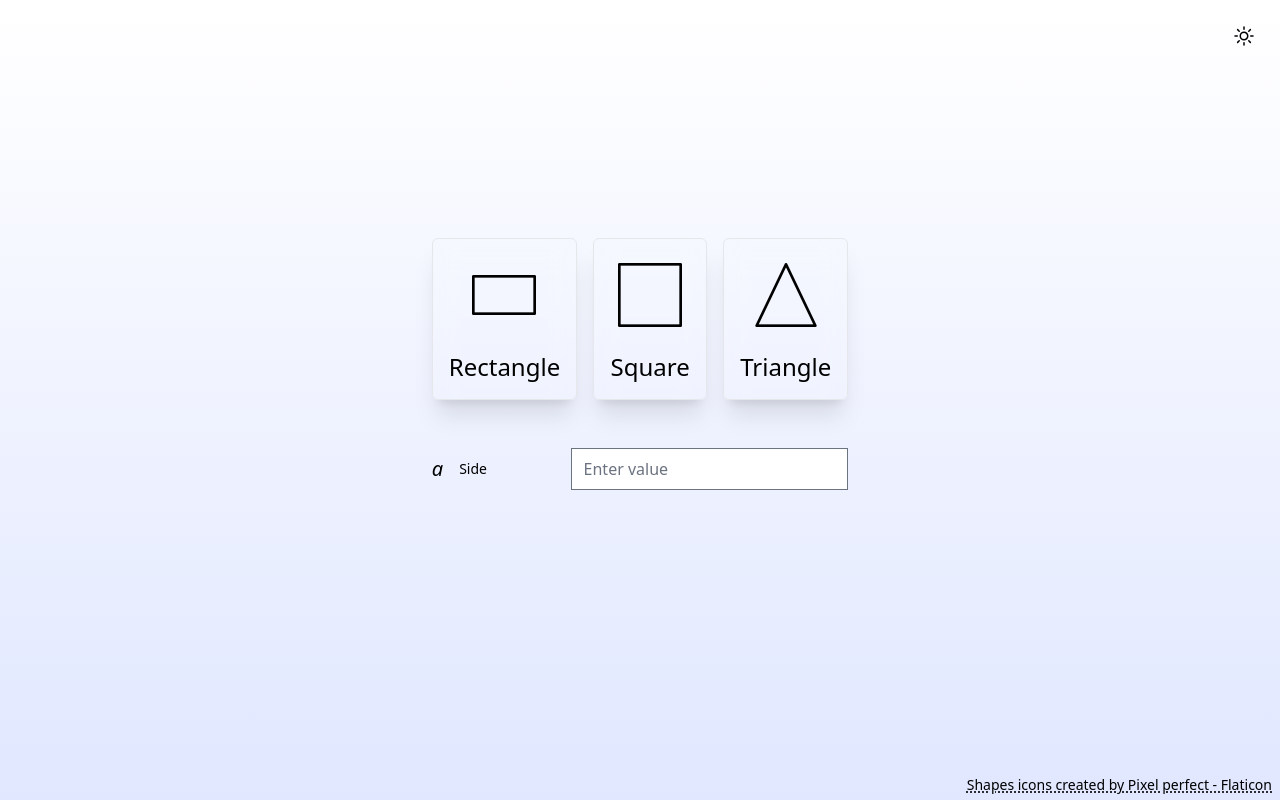
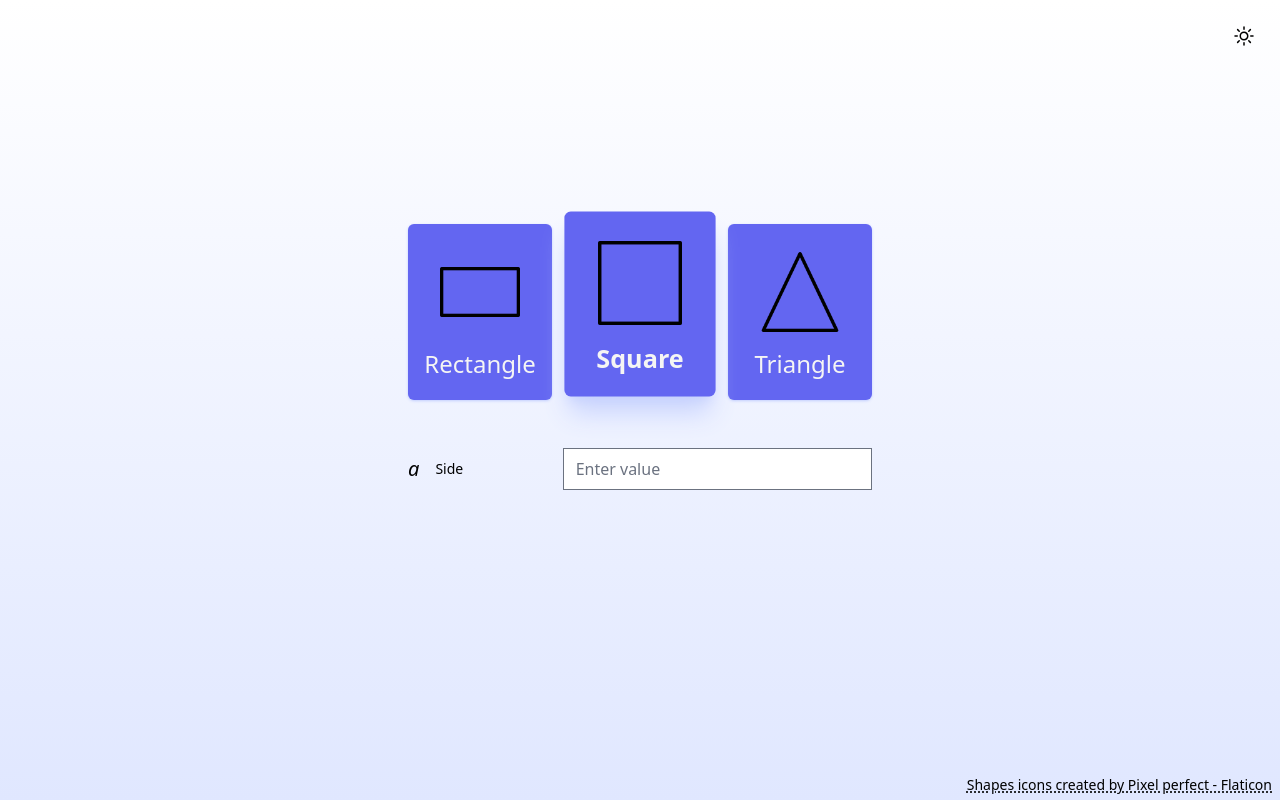
Before and after one commit to comskie/area-and-perimeter, a Vue app: page / in a window 1280 px wide. Built offline with nearby package versions, Linux system fonts and the light colour scheme.

Commit message:
Update ShapeCard.vue

```diff
--- a/src/components/ShapeCard.vue
+++ b/src/components/ShapeCard.vue
@@ -1,49 +1,37 @@
 <script lang="ts" setup>
-import { computed, ref } from "vue";
 import type { PropType } from "vue";
-import { useMouseInElement } from "@vueuse/core";
 
 const props = defineProps({
   shape: {
     type: String as PropType<"square" | "rectangle" | "triangle">,
     required: true,
   },
+  isActive: {
+    type: Boolean,
+    default: false,
+  },
 });
 
 const imagePath = new URL(`../assets/icons/${props.shape}.png`, import.meta.url)
   .href;
-
-const target = ref(null);
-const { elementX, elementY, isOutside, elementHeight, elementWidth } =
-  useMouseInElement(target);
-
-const cardTransform = computed(() => {
-  const MAX_ROTATION = 12;
-  const rX = (
-    MAX_ROTATION / 2 -
-    (elementY.value / elementHeight.value) * MAX_ROTATION
-  ).toFixed(2); // handles x-axis
-  const rY = (
-    (elementX.value / elementWidth.value) * MAX_ROTATION -
-    MAX_ROTATION / 2
-  ).toFixed(2); // handles y-axis
-  return isOutside.value
-    ? ""
-    : `perspective(${elementWidth.value}px) rotateX(${rX}deg) rotateY(${rY}deg)`;
-});
 </script>
 
 <template>
-  <div
+  <button
     ref="target"
-    :style="{
-      transform: cardTransform,
-    }"
-    class="flex select-none flex-col items-center justify-center space-y-4 rounded-md border p-4 shadow-xl backdrop-blur-md transition-all duration-200 ease-out dark:border-indigo-600"
+    :class="[
+      'flex h-36 w-28 cursor-pointer select-none flex-col items-center justify-center space-y-4 rounded-md border-indigo-600 bg-indigo-500 p-4  shadow-indigo-200 transition-all duration-200  ease-out dark:bg-indigo-600 dark:shadow-indigo-600/30 sm:h-44 sm:w-36 ',
+      isActive
+        ? '-translate-y-2 scale-105 font-bold shadow-xl'
+        : 'shadow hover:-translate-y-1 hover:shadow-lg',
+    ]"
   >
-    <img class="p-2" :src="imagePath" :alt="shape" height="80" width="80" />
+    <img class="mt-2" :src="imagePath" :alt="shape" height="80" width="80" />
     <div>
-      <span class="font text-2xl capitalize">{{ shape }}</span>
+      <span
+        class="font text-lg capitalize text-stone-100 dark:text-white sm:text-2xl"
+        >{{ shape }}</span
+      >
     </div>
-  </div>
+  </button>
 </template>
```
